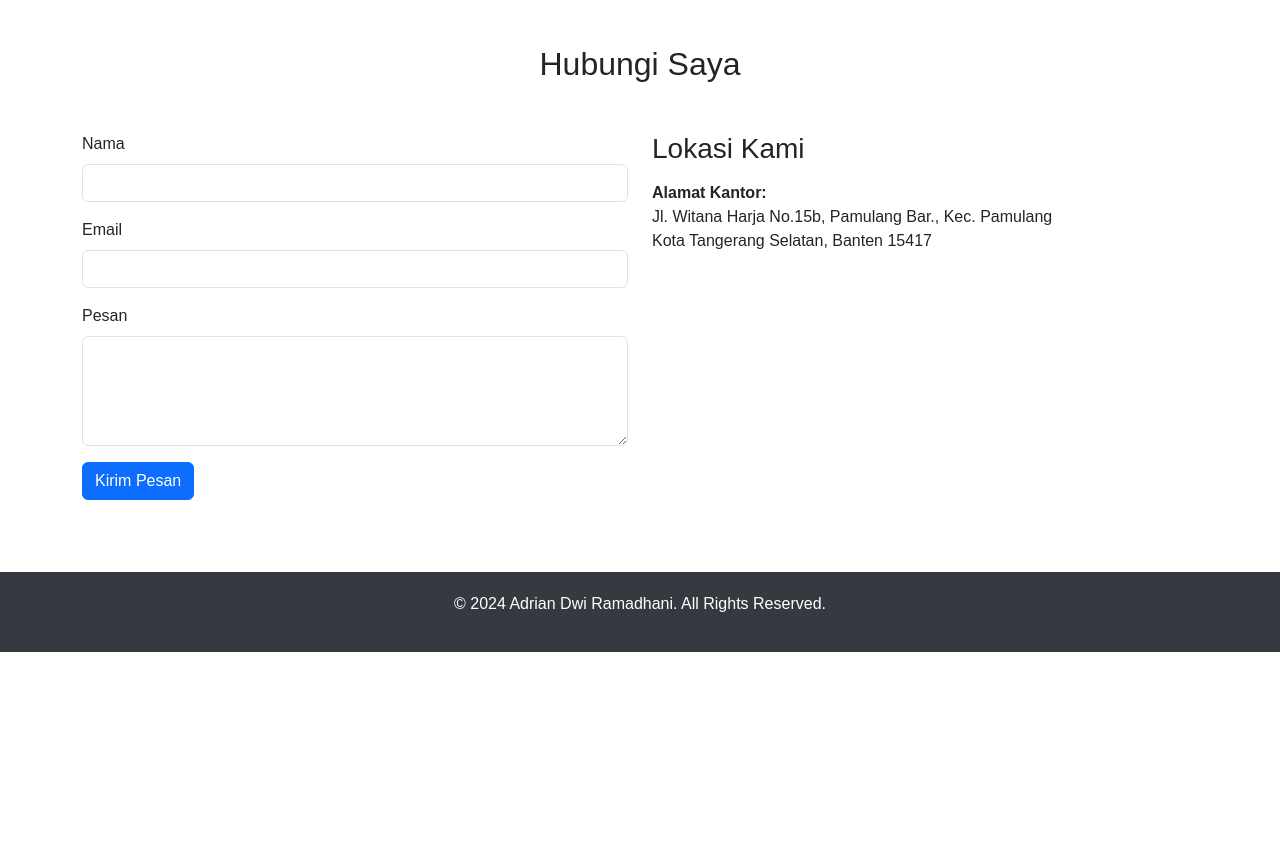
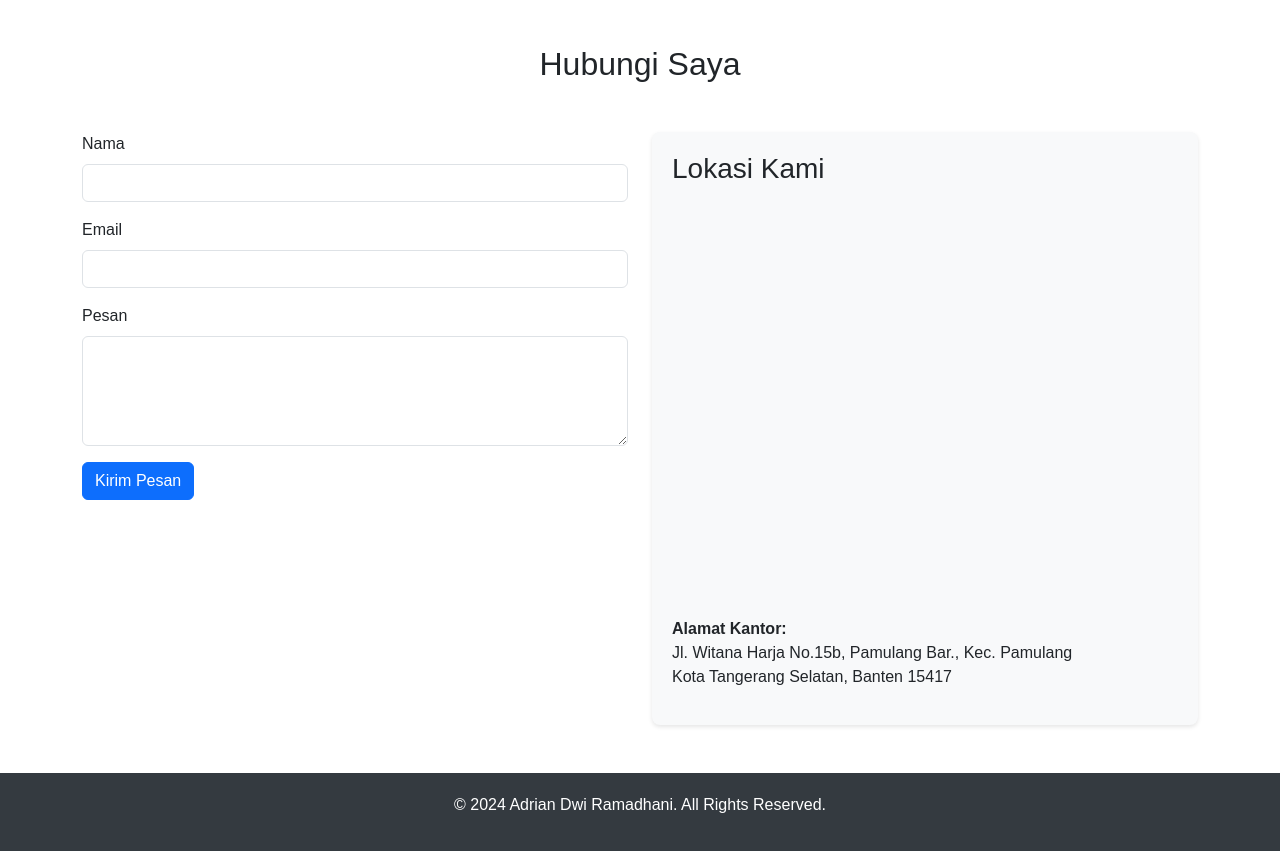
Before and after one commit to adriandrrr/adrian-web, a plain HTML site: page index.html in a window 1280 px wide. Shown: the part 2900-3751 px from the top of the page. Before the commit the page ends 3552 px from the top, so only its background shows below. Drawn offline with nearby package versions, Linux system fonts and the light colour scheme; a script that the page names is missing.

Commit message:
Update style.css

```diff
--- a/Portfolio/style.css
+++ b/Portfolio/style.css
@@ -1,4 +1,4 @@
-/* Custom Styles */
+/* Existing styles remain unchanged */
 body {
   font-family: Arial, sans-serif;
 }
@@ -28,9 +28,38 @@ body {
   object-fit: cover;
 }
 
+/* New styles for Google Maps */
+.contact-map {
+  background-color: #f8f9fa;
+  padding: 20px;
+  border-radius: 8px;
+  box-shadow: 0 2px 4px rgba(0, 0, 0, 0.1);
+}
+
+#map {
+  width: 100%;
+  height: 400px;
+  border-radius: 4px;
+  margin-bottom: 15px;
+}
+
 footer {
   background-color: #343a40;
   color: white;
   padding: 20px 0;
   text-align: center;
 }
+
+.contact-map {
+  background-color: #f8f9fa;
+  padding: 20px;
+  border-radius: 8px;
+  box-shadow: 0 2px 4px rgba(0, 0, 0, 0.1);
+}
+
+#map {
+  width: 100%;
+  height: 400px;
+  border-radius: 4px;
+  margin-bottom: 15px;
+}
```
